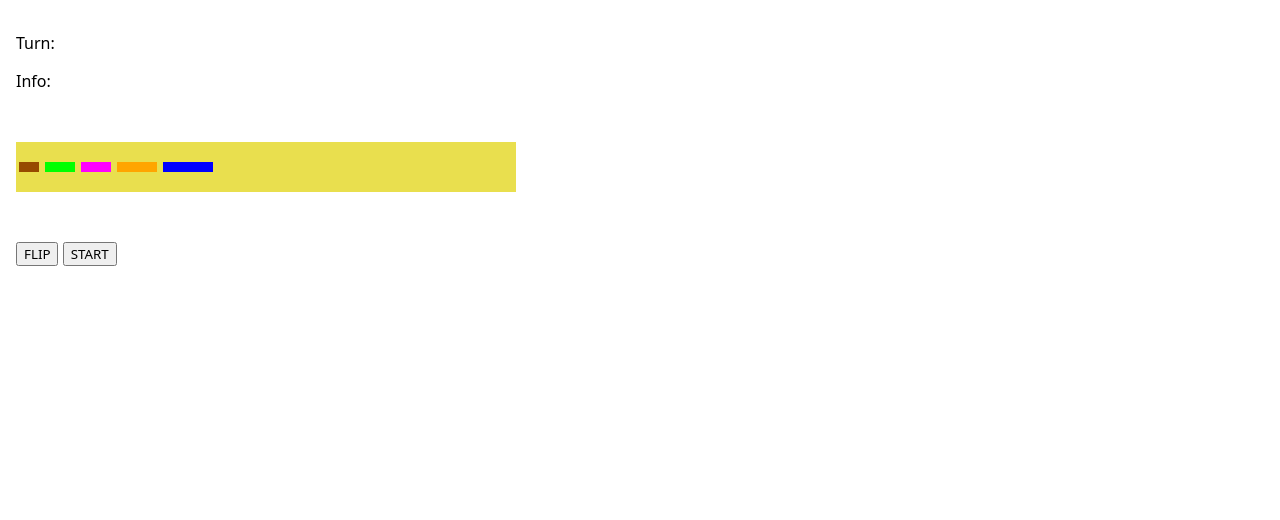
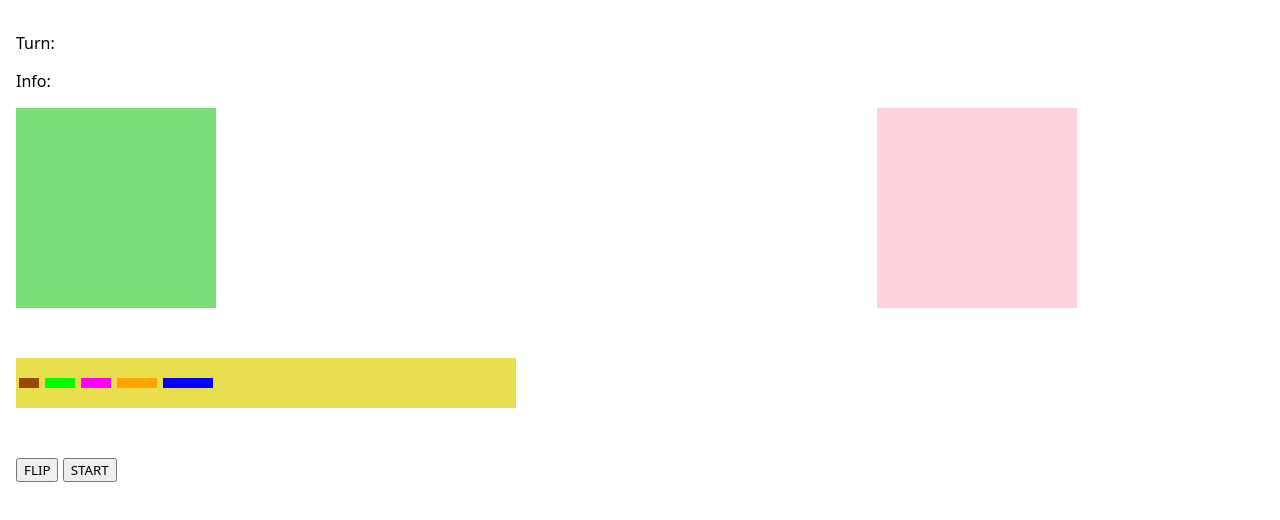
Before and after one commit to RoxasMelvino/battle-ship, a plain HTML site: page index.html in a window 1280 px wide. Drawn offline with Linux system fonts and the light colour scheme.

Commit message:
add grid to gameboards for the computer and the player

```diff
--- a/script.js
+++ b/script.js
@@ -1,6 +1,30 @@
+const gameBoards = document.querySelector('div#gameboards')
 const optionsContainer = document.querySelector('div.options-container')
 const flipBtn = document.querySelector('button#flip-btn');
 const startBtn = document.querySelector('button#start-btn');
+
+// ship class
+class Ship {
+    constructor(name, length) {
+        this.name = name;
+        this.length = length;
+    }
+}
+
+const destroyer = new Ship('destroyer', 2)
+const submarine = new Ship('submarine', 3)
+const cruiser = new Ship('cruiser', 3)
+const battleship = new Ship('battleship', 40)
+const carrier = new Ship('carrier', 50)
+
+const ships = [destroyer, submarine, cruiser, battleship, carrier];
+
+// functions ---
+function addShipPiece(ship) {
+    const computerBoardBlocks = document.querySelectorAll('#computer div')
+    console.log(computerBoardBlocks);
+}
+
 
 let angle = 0;
 function flipShips() {
@@ -10,4 +34,27 @@ function flipShips() {
     shipOptions.forEach(ship => ship.style.transform = `rotate(${angle}deg)`);
 }
 
+// game boards
+function createBoard(color, user) {
+    const gameBoardBox = document.createElement('div');
+
+    gameBoardBox.classList.add('game-board-box');
+    gameBoardBox.style.backgroundColor = color;
+    gameBoardBox.id = user;
+
+    for (let i = 0; i < 100; i++) {
+        const gridBlock = document.createElement('div');
+        gridBlock.classList.add('grid-block');
+        gridBlock.id = i
+        gameBoardBox.appendChild(gridBlock)
+    }
+
+    gameBoards.appendChild(gameBoardBox);
+}
+
+
+
+//  event listeners ---
 flipBtn.addEventListener('click', flipShips)
+createBoard("#77DD77", "player");
+createBoard("#FFD1DC", "computer");
--- a/styles.css
+++ b/styles.css
@@ -9,6 +9,27 @@ body {
     height: 100vh;
     padding: 1rem;
 }
+
+/* gameboards */
+#gameboards {
+    width: 85%;
+    display: flex;
+    justify-content: space-between;
+}
+
+.game-board-box {
+    width: 200px;
+    height: 200px;
+    display: flex;
+    flex-wrap: wrap;
+}
+
+.grid-block { /* gameboard will have a 10 by 10 grid */
+    width: 20px;
+    height: 20px;
+    /* border: 1px solid #ccc; */
+}
+
 
 /* assign the colors for the ships when dragged to gameboard*/
 .add-width-margin {
@@ -36,7 +57,7 @@ body {
     background-color: #0000ff;
 }
 
-/*  */
+/* ship options */
 
 .options-container {
     /* border: 2px solid #f00; */
```
